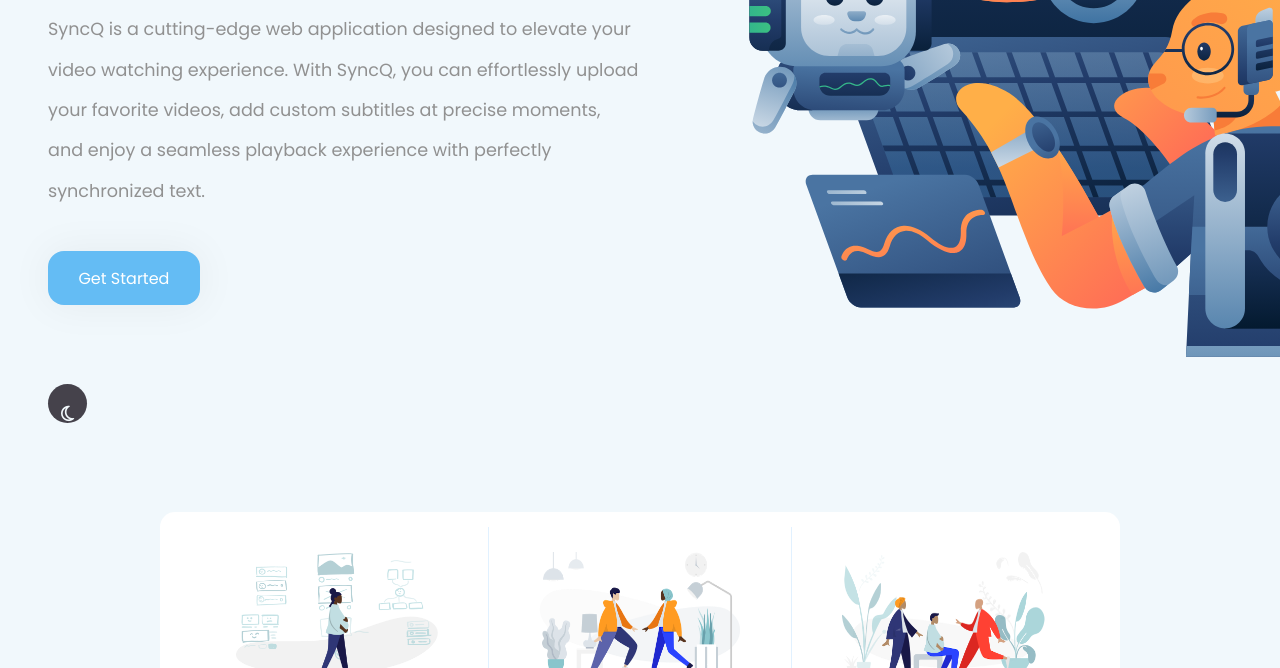
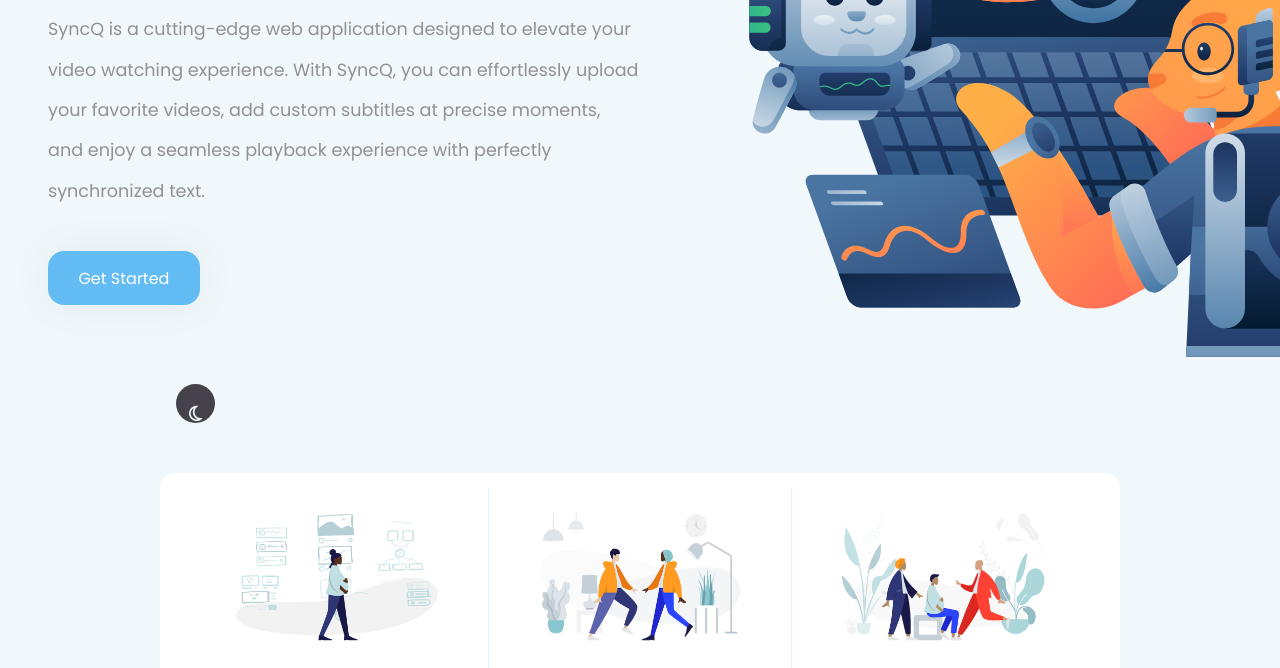
Before and after one commit to Sudhirdp/SyncQ, a website: page index.html in a window 1280 px wide. Shown: the part 432-1100 px from the top of the page. Drawn offline with Linux system fonts and the light colour scheme.

Commit message:
Update style.css
container1 added

```diff
--- a/style.css
+++ b/style.css
@@ -66,11 +66,11 @@
   z-index: 10;
 }
 
-/* .container1{
+.container1{
     position:fixed;
     margin-left: 10%;
     margin-bottom: 30;
-} */
+}
 
 header {
   position: relative;
```
